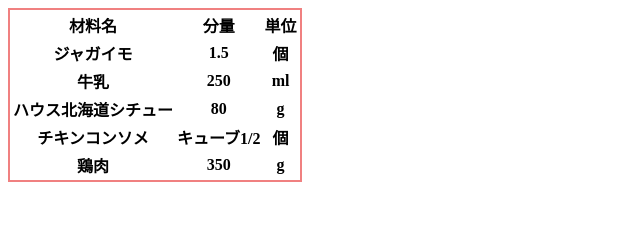
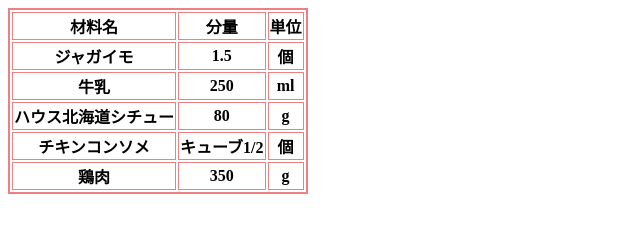
Before and after one commit to atsushi461/web1-6, a plain HTML site: page index.html in a window 1280 px wide. Shown: the whole page, without its empty margins (0-640 px from the left). Drawn offline with Linux system fonts and the light colour scheme.

Commit message:
Update default.css

```diff
--- a/css/default.css
+++ b/css/default.css
@@ -2,6 +2,6 @@
   border: 2px solid lightcoral;
 }
 
-th,td{
-  border: 1px sokid lightcoral;
+th, td{
+  border: 1px solid lightcoral;
 }
```
